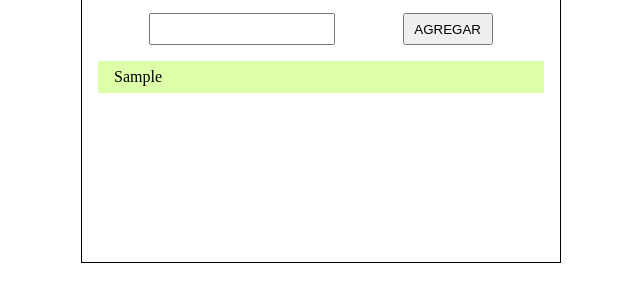
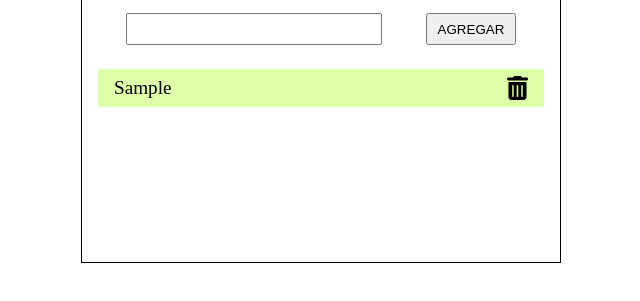
Before and after one commit to estebanzarate/toDoList, a website: page index.html in a window 1280 px wide. Both pictures are taken after typing "Sample" into the empty fields and a click on the input "AGREGAR". Shown: the part 297-598 px from the top of the page, without its empty margins (319-959 px from the left). Drawn offline with Linux system fonts and the light colour scheme; a web font is replaced by a local one.

Commit message:
botón para eliminar tarea

```diff
--- a/script.js
+++ b/script.js
@@ -2,7 +2,8 @@
 
     const inputItem = document.querySelector("#inputItem"),
         btnAdd = document.querySelector("#btnAdd"),
-        ul = document.querySelector("#ul");
+        ul = document.querySelector("#ul"),
+        btnTrash = `<i class="fa-solid fa-trash-can"></i>`;
 
     inputItem.focus();
     window.addEventListener("click", e => {
@@ -10,20 +11,30 @@
     })
 
     btnAdd.addEventListener("click", agregarItem);
+    window.addEventListener("click", eliminarItem);
 
     inputItem.addEventListener("keypress", e => {
         if (e.code == "Enter" || e.code == "NumpadEnter") return agregarItem();
     })
 
-    //Agrega una tarea nueva
+    //Agrega tarea nueva
     function agregarItem() {
         if (inputItem.value !== "") {
             const li = document.createElement("li");
+            li.classList.add("li");
             li.textContent = inputItem.value;
+            li.innerHTML += btnTrash;
             ul.appendChild(li);
             inputItem.value = "";
             inputItem.focus();
         }
     }
 
+    //Elimina tarea
+    function eliminarItem(e) {
+        if (e.target.matches(".fa-trash-can")) {
+            e.target.parentElement.remove();
+        }
+    }
+
 })
--- a/scss/styles.scss
+++ b/scss/styles.scss
@@ -21,6 +21,7 @@
 .inputItem {
     height: 2rem;
     padding-left: .3rem;
+    font-size: 1.2rem;
 }
 
 .btnAdd {
@@ -35,12 +36,15 @@
     padding: 1rem;
 }
 
-.ul li {
+.ul .li {
+    display: flex;
+    justify-content: space-between;
+    align-items: center;
+    height: 2rem;
     list-style: none;
-    height: 2rem;
-    display: flex;
-    align-items: center;
-    padding-left: 1rem;
+    padding: 1.2rem 1rem;
+    margin: .5rem 0;
+    font-size: 1.2rem;
 }
 
 .ul li:nth-child(odd) {
@@ -50,3 +54,8 @@
 .ul li:nth-child(even) {
     background: #00ff00;
 }
+
+.li .fa-trash-can {
+    font-size: 1.5rem;
+    cursor: pointer;
+}
```
Also changed, not shown: css/styles.css.
